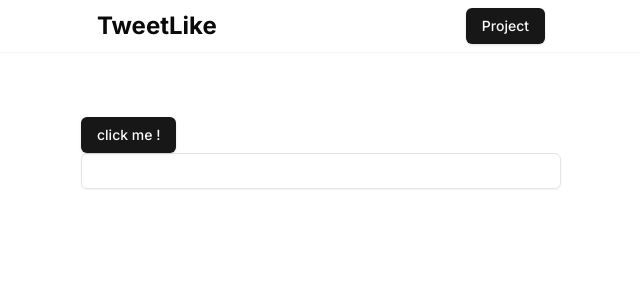
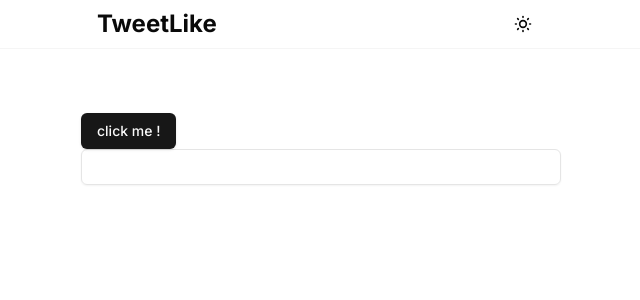
Before and after one commit to YannickGir/projectNXJS13_Use, a Next.js app: page / in a window 1280 px wide. Shown: the top 300 px of the page, without its empty margins (319-959 px from the left). Built offline with nearby package versions, Linux system fonts and the light colour scheme.

Commit message:
added theme toogle for dark mode

```diff
--- a/app/layout.tsx
+++ b/app/layout.tsx
@@ -5,7 +5,7 @@ import { Inter } from 'next/font/google'
 import './globals.css'
 import clsx from 'clsx'
 import { ThemeProvider } from '@/src/theme/ThemeProvider'
-import { Header } from '@/src/theme/features/layout/Header'
+import { Header } from '@/src/features/layout/Header'
 
 const inter = Inter({ subsets: ['latin'] })
 
--- a/src/theme/features/layout/Header.tsx
+++ b/src/features/layout/Header.tsx
@@ -1,4 +1,5 @@
 import { Button } from '@/components/ui/button'
+import { ThemeToogle } from '@/src/theme/ThemeToogle'
 import React from 'react'
 
 export const Header = async () => {
@@ -6,9 +7,7 @@ export const Header = async () => {
     <header className='border-b border-b-accent'>
         <div className='container flex items-center py-2 max-w-lg m-auto gap-1'>
             <h2 className='text-2xl font-bold mr-auto'>TweetLike</h2>
-                <Button>
-                    Project
-                </Button>
+                <ThemeToogle/>
         </div>
     </header>
   )
--- /dev/null
+++ b/src/theme/ThemeToogle.tsx
@@ -0,0 +1,29 @@
+'use client'
+
+import { Button } from '@/components/ui/button';
+import { useTheme } from 'next-themes';
+import {SunMedium, Moon} from 'lucide-react'
+import React from 'react'
+
+export const ThemeToogle = () => {
+    const {setTheme, theme} = useTheme();
+  return (
+    <Button
+    variant={"ghost"}
+    size={"sm"}
+    onClick={()=>{
+        setTheme(theme === 'light' ? 'dark':'light')
+    }}>
+        <SunMedium
+        size={20}
+        className='rotate-0 scale-100 transition-all dark:-rotate-90 dark:scale-0'
+        />
+
+        <Moon
+        size={20}
+        className='absolute rotate-90 scale-0 transition-all dark:-rotate-0 dark:scale-100'
+        />
+    <span className='sr-only'>Toogle Theme</span>
+    </Button>
+  )
+}
```
